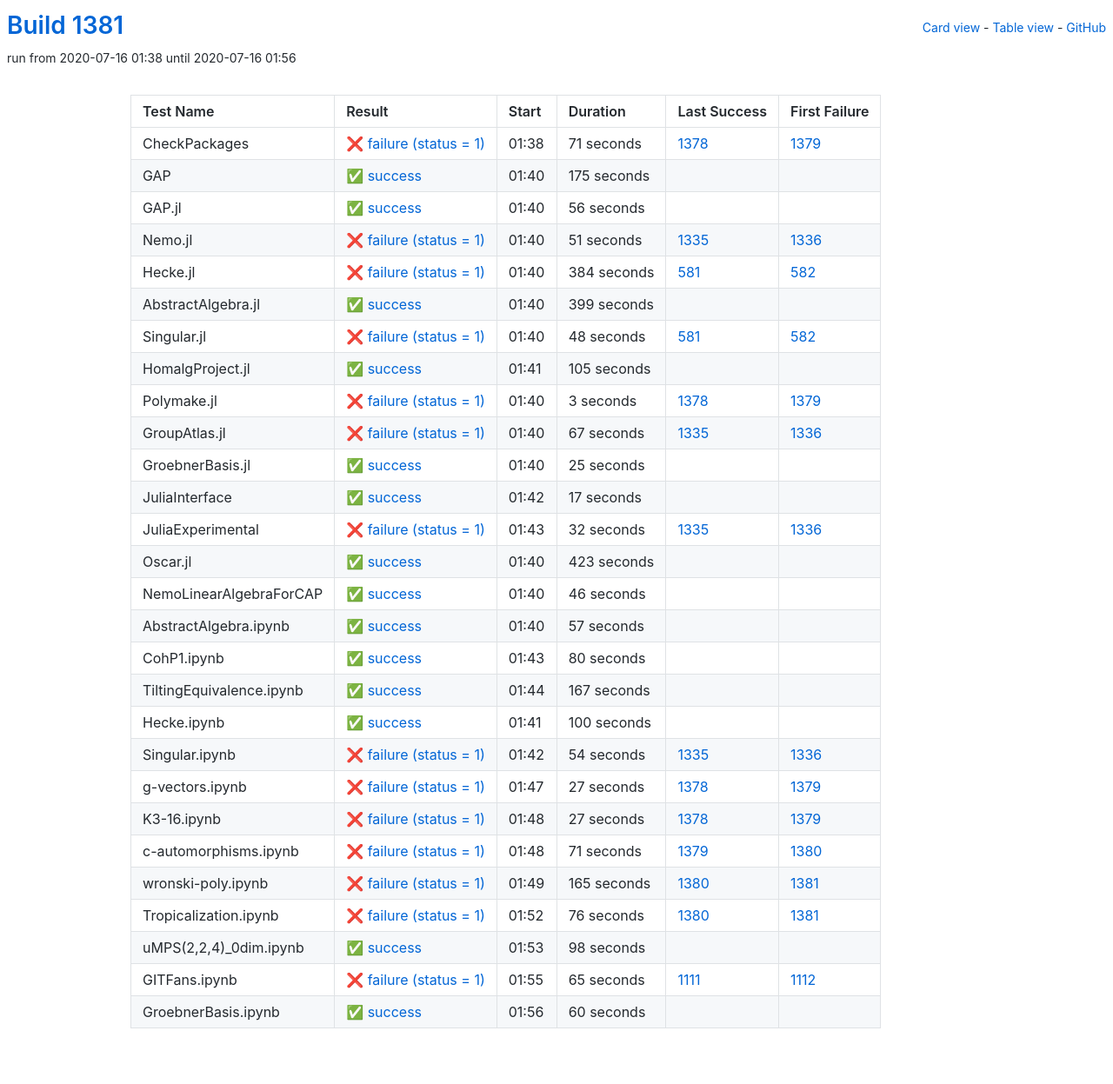
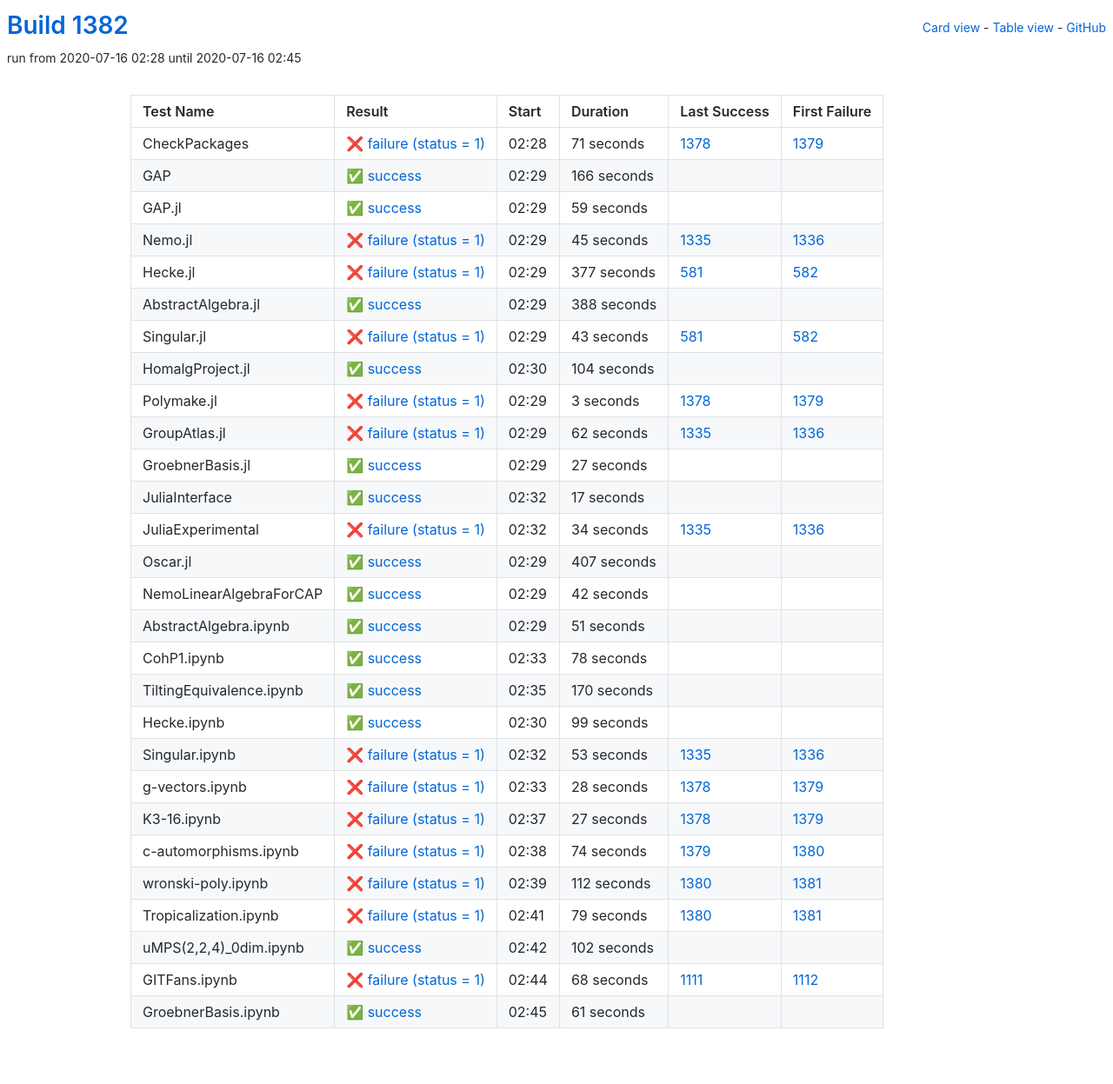
Before and after one commit to oscar-system/oscar-ci-status-1.4, a Jekyll site: the page built from table.html, in a window 1280 px wide. Shown: the whole page at 87% size. Built offline with Jekyll 4.4.1, drawn with Linux system fonts in a browser that asks for light colours.

Commit message:
Build #1382

```diff
--- a/_data/ci.yml
+++ b/_data/ci.yml
@@ -1,6 +1,6 @@
 ---
-build: 1381
-build_url: https://oscarci.mathematik.uni-kl.de/job/oscar-julia-1.4/1381/
+build: 1382
+build_url: https://oscarci.mathematik.uni-kl.de/job/oscar-julia-1.4/1382/
 job: oscar-julia-1.4
 organization: oscar-system
 repo: oscar-ci-status-1.4
@@ -8,8 +8,8 @@ repourl: https://github.com/oscar-system/oscar-ci-status-1.4
 tests:
 - name: CheckPackages
   id: checkpackages
-  log: https://oscarci.mathematik.uni-kl.de/job/oscar-julia-1.4/1381/artifact/logs/build-1381/CheckPackages.log
-  start: 2020-07-16 01:38
+  log: https://oscarci.mathematik.uni-kl.de/job/oscar-julia-1.4/1382/artifact/logs/build-1382/CheckPackages.log
+  start: 2020-07-16 02:28
   success: false
   exitcode: 1
   status: failure
@@ -20,92 +20,92 @@ tests:
   first_failure_url: https://oscarci.mathematik.uni-kl.de/job/oscar-julia-1.4/1379/
 - name: GAP
   id: gap
-  log: https://oscarci.mathematik.uni-kl.de/job/oscar-julia-1.4/1381/artifact/logs/build-1381/GAP.log
-  start: 2020-07-16 01:40
+  log: https://oscarci.mathematik.uni-kl.de/job/oscar-julia-1.4/1382/artifact/logs/build-1382/GAP.log
+  start: 2020-07-16 02:29
   success: true
   exitcode: 0
   status: success
-  duration: 175
+  duration: 166
   last_success: false
   last_success_url:
   first_failure: false
   first_failure_url:
 - name: GAP.jl
   id: gap-jl
-  log: https://oscarci.mathematik.uni-kl.de/job/oscar-julia-1.4/1381/artifact/logs/build-1381/GAP.jl.log
-  start: 2020-07-16 01:40
+  log: https://oscarci.mathematik.uni-kl.de/job/oscar-julia-1.4/1382/artifact/logs/build-1382/GAP.jl.log
+  start: 2020-07-16 02:29
   success: true
   exitcode: 0
   status: success
-  duration: 56
+  duration: 59
   last_success: false
   last_success_url:
   first_failure: false
   first_failure_url:
 - name: Nemo.jl
   id: nemo-jl
-  log: https://oscarci.mathematik.uni-kl.de/job/oscar-julia-1.4/1381/artifact/logs/build-1381/Nemo.jl.log
-  start: 2020-07-16 01:40
+  log: https://oscarci.mathematik.uni-kl.de/job/oscar-julia-1.4/1382/artifact/logs/build-1382/Nemo.jl.log
+  start: 2020-07-16 02:29
   success: false
   exitcode: 1
   status: failure
-  duration: 51
+  duration: 45
   last_success: 1335
   last_success_url: https://oscarci.mathematik.uni-kl.de/job/oscar-julia-1.4/1335/
   first_failure: 1336
   first_failure_url: https://oscarci.mathematik.uni-kl.de/job/oscar-julia-1.4/1336/
 - name: Hecke.jl
   id: hecke-jl
-  log: https://oscarci.mathematik.uni-kl.de/job/oscar-julia-1.4/1381/artifact/logs/build-1381/Hecke.jl.log
-  start: 2020-07-16 01:40
+  log: https://oscarci.mathematik.uni-kl.de/job/oscar-julia-1.4/1382/artifact/logs/build-1382/Hecke.jl.log
+  start: 2020-07-16 02:29
   success: false
   exitcode: 1
   status: failure
-  duration: 384
+  duration: 377
   last_success: 581
   last_success_url: https://oscarci.mathematik.uni-kl.de/job/oscar-julia-1.4/581/
   first_failure: 582
   first_failure_url: https://oscarci.mathematik.uni-kl.de/job/oscar-julia-1.4/582/
 - name: AbstractAlgebra.jl
   id: abstractalgebra-jl
-  log: https://oscarci.mathematik.uni-kl.de/job/oscar-julia-1.4/1381/artifact/logs/build-1381/AbstractAlgebra.jl.log
-  start: 2020-07-16 01:40
+  log: https://oscarci.mathematik.uni-kl.de/job/oscar-julia-1.4/1382/artifact/logs/build-1382/AbstractAlgebra.jl.log
+  start: 2020-07-16 02:29
   success: true
   exitcode: 0
   status: success
-  duration: 399
+  duration: 388
   last_success: false
   last_success_url:
   first_failure: false
   first_failure_url:
 - name: Singular.jl
   id: singular-jl
-  log: https://oscarci.mathematik.uni-kl.de/job/oscar-julia-1.4/1381/artifact/logs/build-1381/Singular.jl.log
-  start: 2020-07-16 01:40
+  log: https://oscarci.mathematik.uni-kl.de/job/oscar-julia-1.4/1382/artifact/logs/build-1382/Singular.jl.log
+  start: 2020-07-16 02:29
   success: false
   exitcode: 1
   status: failure
-  duration: 48
+  duration: 43
   last_success: 581
   last_success_url: https://oscarci.mathematik.uni-kl.de/job/oscar-julia-1.4/581/
   first_failure: 582
   first_failure_url: https://oscarci.mathematik.uni-kl.de/job/oscar-julia-1.4/582/
 - name: HomalgProject.jl
   id: homalgproject-jl
-  log: https://oscarci.mathematik.uni-kl.de/job/oscar-julia-1.4/1381/artifact/logs/build-1381/HomalgProject.jl.log
-  start: 2020-07-16 01:41
+  log: https://oscarci.mathematik.uni-kl.de/job/oscar-julia-1.4/1382/artifact/logs/build-1382/HomalgProject.jl.log
+  start: 2020-07-16 02:30
   success: true
   exitcode: 0
   status: success
-  duration: 105
+  duration: 104
   last_success: false
   last_success_url:
   first_failure: false
   first_failure_url:
 - name: Polymake.jl
   id: polymake-jl
-  log: https://oscarci.mathematik.uni-kl.de/job/oscar-julia-1.4/1381/artifact/logs/build-1381/Polymake.jl.log
-  start: 2020-07-16 01:40
+  log: https://oscarci.mathematik.uni-kl.de/job/oscar-julia-1.4/1382/artifact/logs/build-1382/Polymake.jl.log
+  start: 2020-07-16 02:29
   success: false
   exitcode: 1
   status: failure
@@ -116,32 +116,32 @@ tests:
   first_failure_url: https://oscarci.mathematik.uni-kl.de/job/oscar-julia-1.4/1379/
 - name: GroupAtlas.jl
   id: groupatlas-jl
-  log: https://oscarci.mathematik.uni-kl.de/job/oscar-julia-1.4/1381/artifact/logs/build-1381/GroupAtlas.jl.log
-  start: 2020-07-16 01:40
+  log: https://oscarci.mathematik.uni-kl.de/job/oscar-julia-1.4/1382/artifact/logs/build-1382/GroupAtlas.jl.log
+  start: 2020-07-16 02:29
   success: false
   exitcode: 1
   status: failure
-  duration: 67
+  duration: 62
   last_success: 1335
   last_success_url: https://oscarci.mathematik.uni-kl.de/job/oscar-julia-1.4/1335/
   first_failure: 1336
   first_failure_url: https://oscarci.mathematik.uni-kl.de/job/oscar-julia-1.4/1336/
 - name: GroebnerBasis.jl
   id: groebnerbasis-jl
-  log: https://oscarci.mathematik.uni-kl.de/job/oscar-julia-1.4/1381/artifact/logs/build-1381/GroebnerBasis.jl.log
-  start: 2020-07-16 01:40
+  log: https://oscarci.mathematik.uni-kl.de/job/oscar-julia-1.4/1382/artifact/logs/build-1382/GroebnerBasis.jl.log
+  start: 2020-07-16 02:29
   success: true
   exitcode: 0
   status: success
-  duration: 25
+  duration: 27
   last_success: false
   last_success_url:
   first_failure: false
   first_failure_url:
 - name: JuliaInterface
   id: juliainterface
-  log: https://oscarci.mathematik.uni-kl.de/job/oscar-julia-1.4/1381/artifact/logs/build-1381/JuliaInterface.log
-  start: 2020-07-16 01:42
+  log: https://oscarci.mathematik.uni-kl.de/job/oscar-julia-1.4/1382/artifact/logs/build-1382/JuliaInterface.log
+  start: 2020-07-16 02:32
   success: true
   exitcode: 0
   status: success
@@ -152,116 +152,116 @@ tests:
   first_failure_url:
 - name: JuliaExperimental
   id: juliaexperimental
-  log: https://oscarci.mathematik.uni-kl.de/job/oscar-julia-1.4/1381/artifact/logs/build-1381/JuliaExperimental.log
-  start: 2020-07-16 01:43
+  log: https://oscarci.mathematik.uni-kl.de/job/oscar-julia-1.4/1382/artifact/logs/build-1382/JuliaExperimental.log
+  start: 2020-07-16 02:32
   success: false
   exitcode: 1
   status: failure
-  duration: 32
+  duration: 34
   last_success: 1335
   last_success_url: https://oscarci.mathematik.uni-kl.de/job/oscar-julia-1.4/1335/
   first_failure: 1336
   first_failure_url: https://oscarci.mathematik.uni-kl.de/job/oscar-julia-1.4/1336/
 - name: Oscar.jl
   id: oscar-jl
-  log: https://oscarci.mathematik.uni-kl.de/job/oscar-julia-1.4/1381/artifact/logs/build-1381/Oscar.jl.log
-  start: 2020-07-16 01:40
+  log: https://oscarci.mathematik.uni-kl.de/job/oscar-julia-1.4/1382/artifact/logs/build-1382/Oscar.jl.log
+  start: 2020-07-16 02:29
   success: true
   exitcode: 0
   status: success
-  duration: 423
+  duration: 407
   last_success: false
   last_success_url:
   first_failure: false
   first_failure_url:
 - name: NemoLinearAlgebraForCAP
   id: nemolinearalgebraforcap
-  log: https://oscarci.mathematik.uni-kl.de/job/oscar-julia-1.4/1381/artifact/logs/build-1381/NemoLinearAlgebraForCAP.log
-  start: 2020-07-16 01:40
+  log: https://oscarci.mathematik.uni-kl.de/job/oscar-julia-1.4/1382/artifact/logs/build-1382/NemoLinearAlgebraForCAP.log
+  start: 2020-07-16 02:29
   success: true
   exitcode: 0
   status: success
-  duration: 46
+  duration: 42
   last_success: false
   last_success_url:
   first_failure: false
   first_failure_url:
 - name: AbstractAlgebra.ipynb
   id: abstractalgebra-ipynb
-  log: https://oscarci.mathematik.uni-kl.de/job/oscar-julia-1.4/1381/artifact/logs/build-1381/AbstractAlgebra.ipynb.log
-  start: 2020-07-16 01:40
+  log: https://oscarci.mathematik.uni-kl.de/job/oscar-julia-1.4/1382/artifact/logs/build-1382/AbstractAlgebra.ipynb.log
+  start: 2020-07-16 02:29
   success: true
   exitcode: 0
   status: success
-  duration: 57
+  duration: 51
   last_success: false
   last_success_url:
   first_failure: false
   first_failure_url:
 - name: CohP1.ipynb
   id: cohp1-ipynb
-  log: https://oscarci.mathematik.uni-kl.de/job/oscar-julia-1.4/1381/artifact/logs/build-1381/CohP1.ipynb.log
-  start: 2020-07-16 01:43
+  log: https://oscarci.mathematik.uni-kl.de/job/oscar-julia-1.4/1382/artifact/logs/build-1382/CohP1.ipynb.log
+  start: 2020-07-16 02:33
   success: true
   exitcode: 0
   status: success
-  duration: 80
+  duration: 78
   last_success: false
   last_success_url:
   first_failure: false
   first_failure_url:
 - name: TiltingEquivalence.ipynb
   id: tiltingequivalence-ipynb
-  log: https://oscarci.mathematik.uni-kl.de/job/oscar-julia-1.4/1381/artifact/logs/build-1381/TiltingEquivalence.ipynb.log
-  start: 2020-07-16 01:44
+  log: https://oscarci.mathematik.uni-kl.de/job/oscar-julia-1.4/1382/artifact/logs/build-1382/TiltingEquivalence.ipynb.log
+  start: 2020-07-16 02:35
   success: true
   exitcode: 0
   status: success
-  duration: 167
+  duration: 170
   last_success: false
   last_success_url:
   first_failure: false
   first_failure_url:
 - name: Hecke.ipynb
   id: hecke-ipynb
-  log: https://oscarci.mathematik.uni-kl.de/job/oscar-julia-1.4/1381/artifact/logs/build-1381/Hecke.ipynb.log
-  start: 2020-07-16 01:41
+  log: https://oscarci.mathematik.uni-kl.de/job/oscar-julia-1.4/1382/artifact/logs/build-1382/Hecke.ipynb.log
+  start: 2020-07-16 02:30
   success: true
   exitcode: 0
   status: success
-  duration: 100
+  duration: 99
   last_success: false
   last_success_url:
   first_failure: false
   first_failure_url:
 - name: Singular.ipynb
   id: singular-ipynb
-  log: https://oscarci.mathematik.uni-kl.de/job/oscar-julia-1.4/1381/artifact/logs/build-1381/Singular.ipynb.log
-  start: 2020-07-16 01:42
+  log: https://oscarci.mathematik.uni-kl.de/job/oscar-julia-1.4/1382/artifact/logs/build-1382/Singular.ipynb.log
+  start: 2020-07-16 02:32
   success: false
   exitcode: 1
   status: failure
-  duration: 54
+  duration: 53
   last_success: 1335
   last_success_url: https://oscarci.mathematik.uni-kl.de/job/oscar-julia-1.4/1335/
   first_failure: 1336
   first_failure_url: https://oscarci.mathematik.uni-kl.de/job/oscar-julia-1.4/1336/
 - name: g-vectors.ipynb
   id: g-vectors-ipynb
-  log: https://oscarci.mathematik.uni-kl.de/job/oscar-julia-1.4/1381/artifact/logs/build-1381/g-vectors.ipynb.log
-  start: 2020-07-16 01:47
+  log: https://oscarci.mathematik.uni-kl.de/job/oscar-julia-1.4/1382/artifact/logs/build-1382/g-vectors.ipynb.log
+  start: 2020-07-16 02:33
   success: false
   exitcode: 1
   status: failure
-  duration: 27
+  duration: 28
   last_success: 1378
   last_success_url: https://oscarci.mathematik.uni-kl.de/job/oscar-julia-1.4/1378/
   first_failure: 1379
   first_failure_url: https://oscarci.mathematik.uni-kl.de/job/oscar-julia-1.4/1379/
 - name: K3-16.ipynb
   id: k3-16-ipynb
-  log: https://oscarci.mathematik.uni-kl.de/job/oscar-julia-1.4/1381/artifact/logs/build-1381/K3-16.ipynb.log
-  start: 2020-07-16 01:48
+  log: https://oscarci.mathematik.uni-kl.de/job/oscar-julia-1.4/1382/artifact/logs/build-1382/K3-16.ipynb.log
+  start: 2020-07-16 02:37
   success: false
   exitcode: 1
   status: failure
@@ -272,72 +272,72 @@ tests:
   first_failure_url: https://oscarci.mathematik.uni-kl.de/job/oscar-julia-1.4/1379/
 - name: c-automorphisms.ipynb
   id: c-automorphisms-ipynb
-  log: https://oscarci.mathematik.uni-kl.de/job/oscar-julia-1.4/1381/artifact/logs/build-1381/c-automorphisms.ipynb.log
-  start: 2020-07-16 01:48
+  log: https://oscarci.mathematik.uni-kl.de/job/oscar-julia-1.4/1382/artifact/logs/build-1382/c-automorphisms.ipynb.log
+  start: 2020-07-16 02:38
   success: false
   exitcode: 1
   status: failure
-  duration: 71
+  duration: 74
   last_success: 1379
   last_success_url: https://oscarci.mathematik.uni-kl.de/job/oscar-julia-1.4/1379/
   first_failure: 1380
   first_failure_url: https://oscarci.mathematik.uni-kl.de/job/oscar-julia-1.4/1380/
 - name: wronski-poly.ipynb
   id: wronski-poly-ipynb
-  log: https://oscarci.mathematik.uni-kl.de/job/oscar-julia-1.4/1381/artifact/logs/build-1381/wronski-poly.ipynb.log
-  start: 2020-07-16 01:49
+  log: https://oscarci.mathematik.uni-kl.de/job/oscar-julia-1.4/1382/artifact/logs/build-1382/wronski-poly.ipynb.log
+  start: 2020-07-16 02:39
   success: false
   exitcode: 1
   status: failure
-  duration: 165
+  duration: 112
   last_success: 1380
   last_success_url: https://oscarci.mathematik.uni-kl.de/job/oscar-julia-1.4/1380/
   first_failure: 1381
   first_failure_url: https://oscarci.mathematik.uni-kl.de/job/oscar-julia-1.4/1381/
 - name: Tropicalization.ipynb
   id: tropicalization-ipynb
-  log: https://oscarci.mathematik.uni-kl.de/job/oscar-julia-1.4/1381/artifact/logs/build-1381/Tropicalization.ipynb.log
-  start: 2020-07-16 01:52
+  log: https://oscarci.mathematik.uni-kl.de/job/oscar-julia-1.4/1382/artifact/logs/build-1382/Tropicalization.ipynb.log
+  start: 2020-07-16 02:41
   success: false
   exitcode: 1
   status: failure
-  duration: 76
+  duration: 79
   last_success: 1380
   last_success_url: https://oscarci.mathematik.uni-kl.de/job/oscar-julia-1.4/1380/
   first_failure: 1381
   first_failure_url: https://oscarci.mathematik.uni-kl.de/job/oscar-julia-1.4/1381/
 - name: uMPS(2,2,4)_0dim.ipynb
   id: umps-2-2-4-0dim-ipynb
-  log: https://oscarci.mathematik.uni-kl.de/job/oscar-julia-1.4/1381/artifact/logs/build-1381/uMPS-2-2-4-_0dim.ipynb.log
-  start: 2020-07-16 01:53
+  log: https://oscarci.mathematik.uni-kl.de/job/oscar-julia-1.4/1382/artifact/logs/build-1382/uMPS-2-2-4-_0dim.ipynb.log
+  start: 2020-07-16 02:42
   success: true
   exitcode: 0
   status: success
-  duration: 98
+  duration: 102
   last_success: false
   last_success_url:
   first_failure: false
   first_failure_url:
 - name: GITFans.ipynb
   id: gitfans-ipynb
-  log: https://oscarci.mathematik.uni-kl.de/job/oscar-julia-1.4/1381/artifact/logs/build-1381/GITFans.ipynb.log
-  start: 2020-07-16 01:55
+  log: https://oscarci.mathematik.uni-kl.de/job/oscar-julia-1.4/1382/artifact/logs/build-1382/GITFans.ipynb.log
+  start: 2020-07-16 02:44
   success: false
   exitcode: 1
   status: failure
-  duration: 65
+  duration: 68
   last_success: 1111
   last_success_url: https://oscarci.mathematik.uni-kl.de/job/oscar-julia-1.4/1111/
   first_failure: 1112
   first_failure_url: https://oscarci.mathematik.uni-kl.de/job/oscar-julia-1.4/1112/
 - name: GroebnerBasis.ipynb
   id: groebnerbasis-ipynb
-  log: https://oscarci.mathematik.uni-kl.de/job/oscar-julia-1.4/1381/artifact/logs/build-1381/GroebnerBasis.ipynb.log
-  start: 2020-07-16 01:56
+  log: https://oscarci.mathematik.uni-kl.de/job/oscar-julia-1.4/1382/artifact/logs/build-1382/GroebnerBasis.ipynb.log
+  start: 2020-07-16 02:45
   success: true
   exitcode: 0
   status: success
-  duration: 60
+  duration: 61
   last_success: false
   last_success_url:
   first_failure: false
```
Also changed, not shown: README.md.
